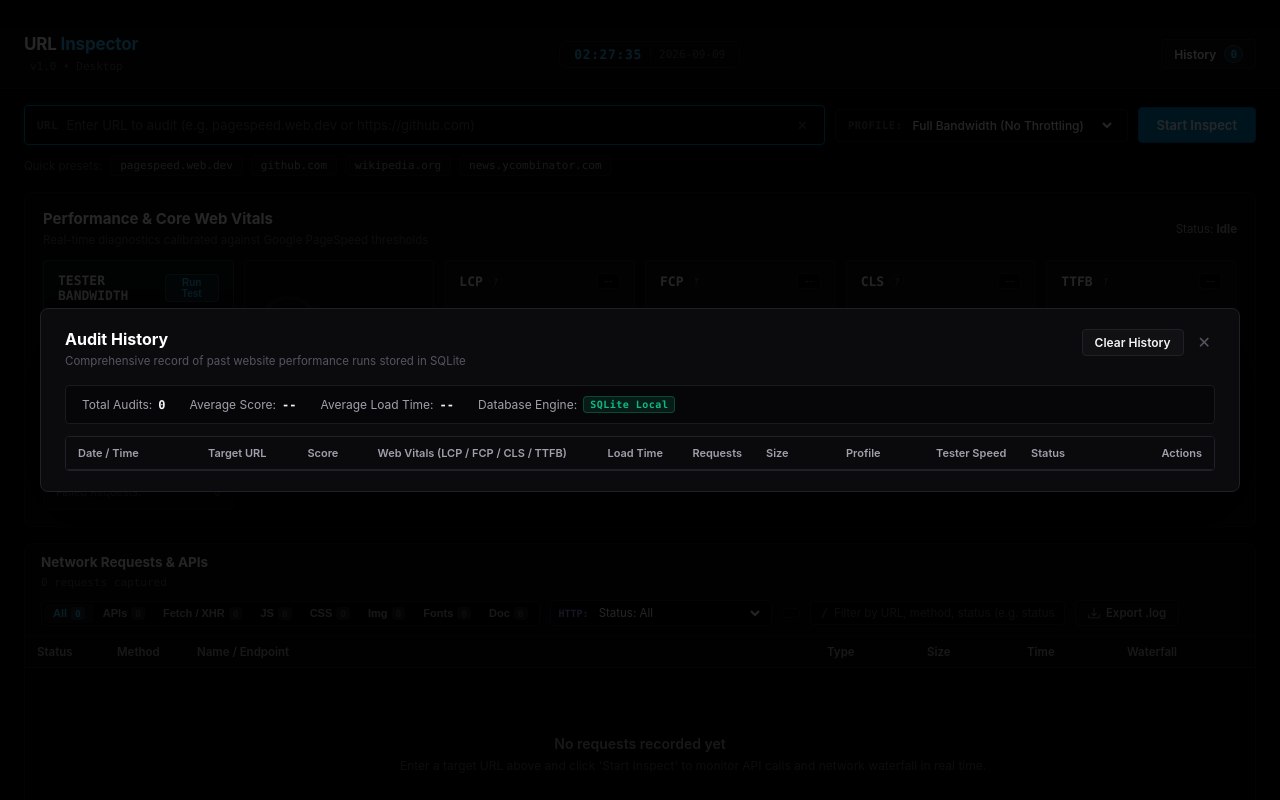
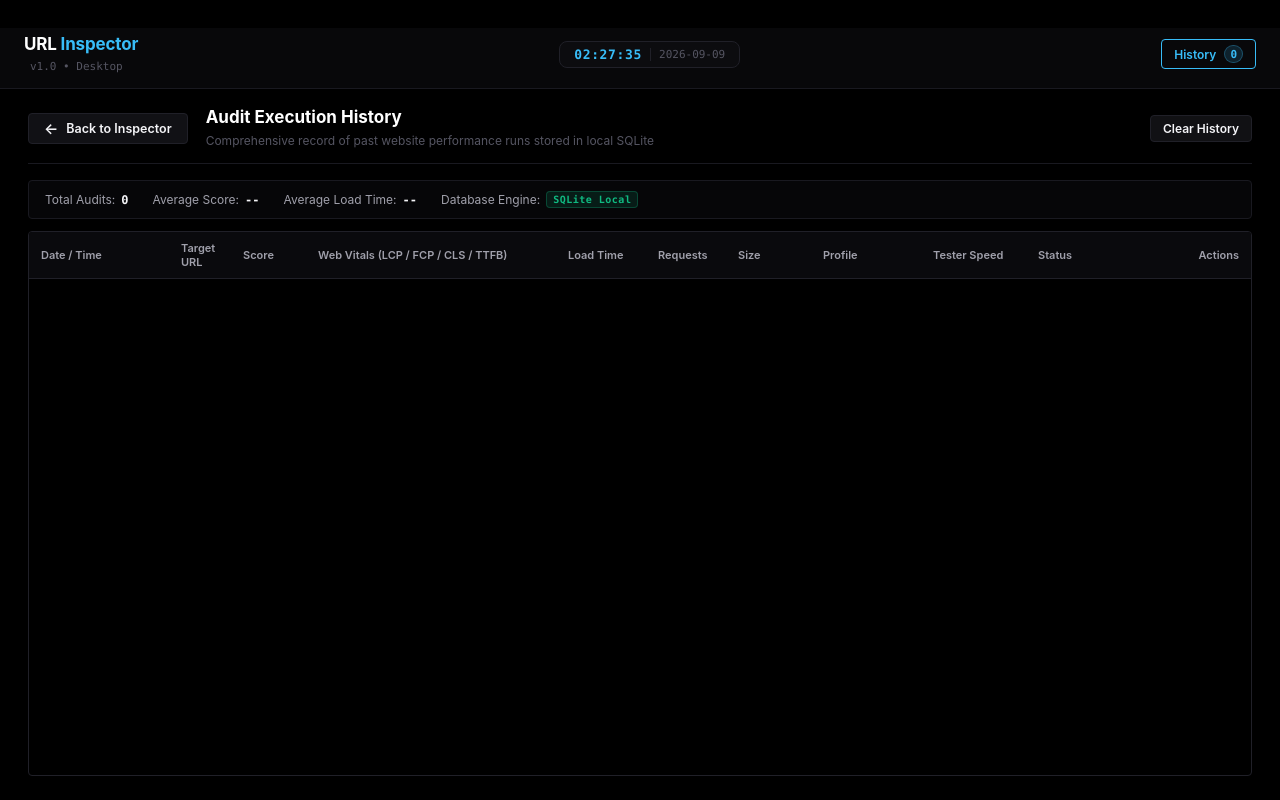
Before and after one commit to jaccon/bmad4all, an Electron app: page src/renderer/index.html in a window 1280 px wide. Both pictures are taken after a click on the button "Audit Execution History (SQLite)". Drawn offline with Linux system fonts and the light colour scheme; no server answers.

Commit message:
feat: convert history from modal to full-screen view with back option

```diff
--- a/src/renderer/index.html
+++ b/src/renderer/index.html
@@ -39,8 +39,8 @@
     </div>
   </header>
 
-  <!-- Main Content Container -->
-  <main class="app-main">
+  <!-- Main Content Container: URL Inspector View -->
+  <main class="app-main" id="inspectorView">
     <!-- URL Input & Audit Control Bar -->
     <section class="url-control-section">
       <form id="auditForm" class="url-form">
@@ -375,19 +375,24 @@
     </section>
   </main>
 
-  <!-- Audit History Modal (SQLite) -->
-  <div class="modal-backdrop hidden" id="historyModal" role="dialog" aria-label="Audit Execution History">
-    <div class="modal-card history-modal-card">
-      <div class="modal-header">
-        <div class="modal-header-title">
-          <h3>Audit History</h3>
-          <span class="modal-subtitle">Comprehensive record of past website performance runs stored in SQLite</span>
-        </div>
-        <div class="modal-header-actions">
-          <button type="button" class="btn btn-secondary btn-sm" id="btnClearHistory" title="Clear all recorded history">Clear History</button>
-          <button type="button" class="btn-close-modal" id="btnCloseHistoryModal" title="Close (Esc)">✕</button>
+  <!-- Full-Screen Audit History View (SQLite) -->
+  <main class="app-main history-fullscreen-view hidden" id="historyView" role="region" aria-label="Audit Execution History">
+    <div class="history-view-header">
+      <div class="history-view-title-group">
+        <button type="button" class="btn btn-secondary btn-back" id="btnBackToInspector" title="Return to URL Inspector (Esc)">
+          <span class="back-arrow">←</span>
+          <span>Back to Inspector</span>
+        </button>
+        <div class="history-title-desc">
+          <h2>Audit Execution History</h2>
+          <span class="history-subtitle">Comprehensive record of past website performance runs stored in local SQLite</span>
         </div>
       </div>
+      <div class="history-header-actions">
+        <button type="button" class="btn btn-secondary btn-sm" id="btnClearHistory" title="Clear all recorded history">Clear History</button>
+      </div>
+    </div>
+
     <div class="history-content-container">
       <div class="history-summary-bar" id="historySummaryBar">
         <div class="history-stat-item">
@@ -412,17 +417,17 @@
         <table class="history-table" id="historyTable">
           <thead>
             <tr>
-                <th style="width: 130px;">Date / Time</th>
+              <th style="width: 140px;">Date / Time</th>
               <th>Target URL</th>
-                <th style="width: 70px;">Score</th>
-                <th style="width: 230px;">Web Vitals (LCP / FCP / CLS / TTFB)</th>
-                <th style="width: 85px;">Load Time</th>
-                <th style="width: 70px;">Requests</th>
-                <th style="width: 80px;">Size</th>
-                <th style="width: 90px;">Profile</th>
-                <th style="width: 95px;">Tester Speed</th>
-                <th style="width: 85px;">Status</th>
-                <th style="width: 110px; text-align: right;">Actions</th>
+              <th style="width: 75px;">Score</th>
+              <th style="width: 250px;">Web Vitals (LCP / FCP / CLS / TTFB)</th>
+              <th style="width: 90px;">Load Time</th>
+              <th style="width: 80px;">Requests</th>
+              <th style="width: 85px;">Size</th>
+              <th style="width: 110px;">Profile</th>
+              <th style="width: 105px;">Tester Speed</th>
+              <th style="width: 95px;">Status</th>
+              <th style="width: 130px; text-align: right;">Actions</th>
             </tr>
           </thead>
           <tbody id="historyTableBody">
@@ -432,11 +437,11 @@
         <div class="history-empty-state hidden" id="historyEmptyState">
           <p class="empty-title">No audit history recorded yet</p>
           <span class="empty-subtext">Run a performance audit to have metrics automatically saved to your local SQLite database.</span>
+          <button type="button" class="btn btn-primary btn-sm" id="btnEmptyRunAudit" style="margin-top: 14px;">Run First Inspection</button>
         </div>
       </div>
     </div>
-    </div>
-  </div>
+  </main>
 
   <!-- Request Details Inspection Drawer -->
   <aside class="request-drawer hidden" id="requestDrawer" aria-label="Request Details">
--- a/src/renderer/renderer.js
+++ b/src/renderer/renderer.js
@@ -117,10 +117,14 @@
   const btnRetry = document.getElementById('btnRetry');
   let lastAuditedUrl = '';
 
-  // History Elements (SQLite)
+  // View Containers & History Elements (Full-Screen SQLite)
+  const inspectorView = document.getElementById('inspectorView');
+  const historyView = document.getElementById('historyView');
+  const historyModal = historyView; // alias for backwards compatibility
+  const btnBackToInspector = document.getElementById('btnBackToInspector');
+  const btnEmptyRunAudit = document.getElementById('btnEmptyRunAudit');
   const btnOpenHistory = document.getElementById('btnOpenHistory');
   const historyCountBadge = document.getElementById('historyCountBadge');
-  const historyModal = document.getElementById('historyModal');
   const btnCloseHistoryModal = document.getElementById('btnCloseHistoryModal');
   const btnClearHistory = document.getElementById('btnClearHistory');
   const historyTableBody = document.getElementById('historyTableBody');
@@ -387,7 +391,7 @@
       btnRun.title = `Rerun audit for ${item.url}`;
       btnRun.addEventListener('click', (e) => {
         e.stopPropagation();
-        closeHistoryModal();
+        showInspectorView();
         if (urlInput) urlInput.value = item.url;
         if (selectThrottling && item.throttling) {
           selectThrottling.value = item.throttling;
@@ -435,15 +439,34 @@
     }
   }
 
+  function showHistoryView() {
+    if (inspectorView) inspectorView.classList.add('hidden');
+    if (historyView) historyView.classList.remove('hidden');
+    if (btnOpenHistory) btnOpenHistory.classList.add('active');
+    loadAuditHistory();
+  }
+
+  function showInspectorView() {
+    if (historyView) historyView.classList.add('hidden');
+    if (inspectorView) inspectorView.classList.remove('hidden');
+    if (btnOpenHistory) btnOpenHistory.classList.remove('active');
+  }
+
+  function toggleHistoryView() {
+    if (historyView && !historyView.classList.contains('hidden')) {
+      showInspectorView();
+    } else {
+      showHistoryView();
+    }
+  }
+
+  // Backwards-compatible aliases
   function openHistoryModal() {
-    if (!historyModal) return;
-    historyModal.classList.remove('hidden');
-    loadAuditHistory();
+    showHistoryView();
   }
 
   function closeHistoryModal() {
-    if (!historyModal) return;
-    historyModal.classList.add('hidden');
+    showInspectorView();
   }
 
   async function saveCurrentAuditToHistory(status = 'completed', errorMsg = null) {
@@ -479,10 +502,16 @@
 
   function setupHistoryEvents() {
     if (btnOpenHistory) {
-      btnOpenHistory.addEventListener('click', openHistoryModal);
+      btnOpenHistory.addEventListener('click', toggleHistoryView);
+    }
+    if (btnBackToInspector) {
+      btnBackToInspector.addEventListener('click', showInspectorView);
     }
     if (btnCloseHistoryModal) {
-      btnCloseHistoryModal.addEventListener('click', closeHistoryModal);
+      btnCloseHistoryModal.addEventListener('click', showInspectorView);
+    }
+    if (btnEmptyRunAudit) {
+      btnEmptyRunAudit.addEventListener('click', showInspectorView);
     }
     if (btnClearHistory) {
       btnClearHistory.addEventListener('click', async () => {
@@ -495,18 +524,10 @@
       });
     }
 
-    if (historyModal) {
-      historyModal.addEventListener('click', (e) => {
-        if (e.target === historyModal) {
-          closeHistoryModal();
-        }
-      });
-    }
-
     window.addEventListener('keydown', (e) => {
       if (e.key === 'Escape') {
-        if (historyModal && !historyModal.classList.contains('hidden')) {
-          closeHistoryModal();
+        if (historyView && !historyView.classList.contains('hidden')) {
+          showInspectorView();
         }
       }
     });
--- a/src/renderer/styles.css
+++ b/src/renderer/styles.css
@@ -1318,74 +1318,89 @@ button,
 }
 
 /* ==========================================================================
-   Modals (History & System)
+   Full-Screen Audit History View
    ========================================================================== */
-.modal-backdrop {
-  position: fixed;
-  top: 0;
-  left: 0;
-  width: 100vw;
-  height: 100vh;
-  background: rgba(0, 0, 0, 0.85);
-  display: flex;
-  align-items: center;
-  justify-content: center;
-  z-index: 1000;
-}
-
-.modal-card {
-  background-color: #0b0b0e;
-  border: 1px solid var(--border-card);
-  border-radius: var(--radius-md);
-  box-shadow: 0 24px 64px rgba(0, 0, 0, 0.9);
-}
-
-.history-modal-card {
-  width: 1200px;
-  max-width: 96vw;
-  max-height: 88vh;
-  padding: 20px 24px;
+.history-fullscreen-view {
+  flex: 1;
   display: flex;
   flex-direction: column;
-}
-
-.modal-header {
+  padding: 18px 28px 24px 28px;
+  gap: 16px;
+  background-color: var(--bg-app);
+  overflow: hidden;
+  height: calc(100vh - 58px);
+}
+
+.history-view-header {
   display: flex;
   justify-content: space-between;
-  align-items: flex-start;
-  margin-bottom: 16px;
+  align-items: center;
+  padding-bottom: 14px;
+  border-bottom: 1px solid var(--border-subtle);
   flex-shrink: 0;
 }
 
-.modal-header-title h3 {
-  font-size: 16px;
+.history-view-title-group {
+  display: flex;
+  align-items: center;
+  gap: 18px;
+}
+
+.btn-back {
+  display: inline-flex;
+  align-items: center;
+  gap: 8px;
+  font-weight: 600;
+  font-size: 12.5px;
+  padding: 7px 15px;
+  background: #111115;
+  border: 1px solid var(--border-card);
+  color: var(--text-primary);
+  border-radius: var(--radius-sm);
+  cursor: pointer;
+  transition: all 0.2s cubic-bezier(0.16, 1, 0.3, 1);
+}
+
+.btn-back .back-arrow {
+  font-size: 15px;
+  line-height: 1;
+  display: inline-block;
+  transition: transform 0.2s ease;
+}
+
+.btn-back:hover {
+  background: var(--bg-card-hover);
+  border-color: var(--color-accent);
+  color: var(--color-accent);
+}
+
+.btn-back:hover .back-arrow {
+  transform: translateX(-3px);
+}
+
+.history-title-desc h2 {
+  font-size: 17px;
   font-weight: 700;
   color: #ffffff;
-}
-
-.modal-subtitle {
-  font-size: 11.5px;
-  color: var(--text-muted);
-}
-
-.modal-header-actions {
-  display: flex;
-  align-items: center;
-  gap: 10px;
-}
-
-.btn-close-modal {
-  background: none;
-  border: none;
-  color: var(--text-muted);
-  font-size: 16px;
-  cursor: pointer;
-  padding: 4px;
-  line-height: 1;
-}
-
-.btn-close-modal:hover {
-  color: var(--text-primary);
+  margin: 0 0 2px 0;
+  line-height: 1.2;
+}
+
+.history-subtitle {
+  font-size: 12px;
+  color: var(--text-muted);
+}
+
+.history-header-actions {
+  display: flex;
+  align-items: center;
+  gap: 12px;
+}
+
+.header-history-btn.active {
+  background: var(--color-accent-dim);
+  border-color: var(--color-accent);
+  color: var(--color-accent);
 }
 
 /* History Content */
@@ -1477,7 +1492,7 @@ button,
 .history-url-cell {
   font-family: var(--font-mono);
   font-size: 11.5px;
-  max-width: 240px;
+  max-width: 420px;
   overflow: hidden;
   text-overflow: ellipsis;
   white-space: nowrap;
```
Lines whose indentation alone changed are shown as unchanged.
